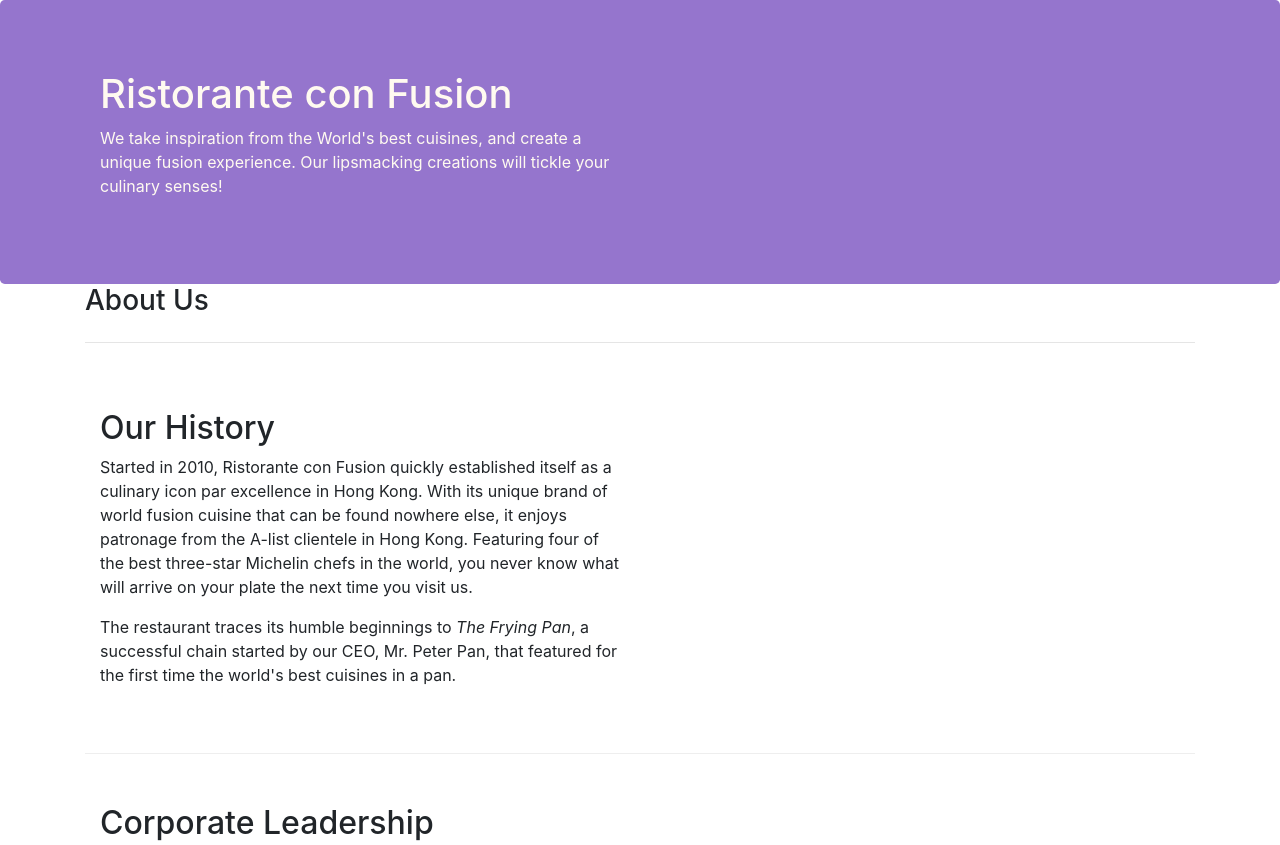
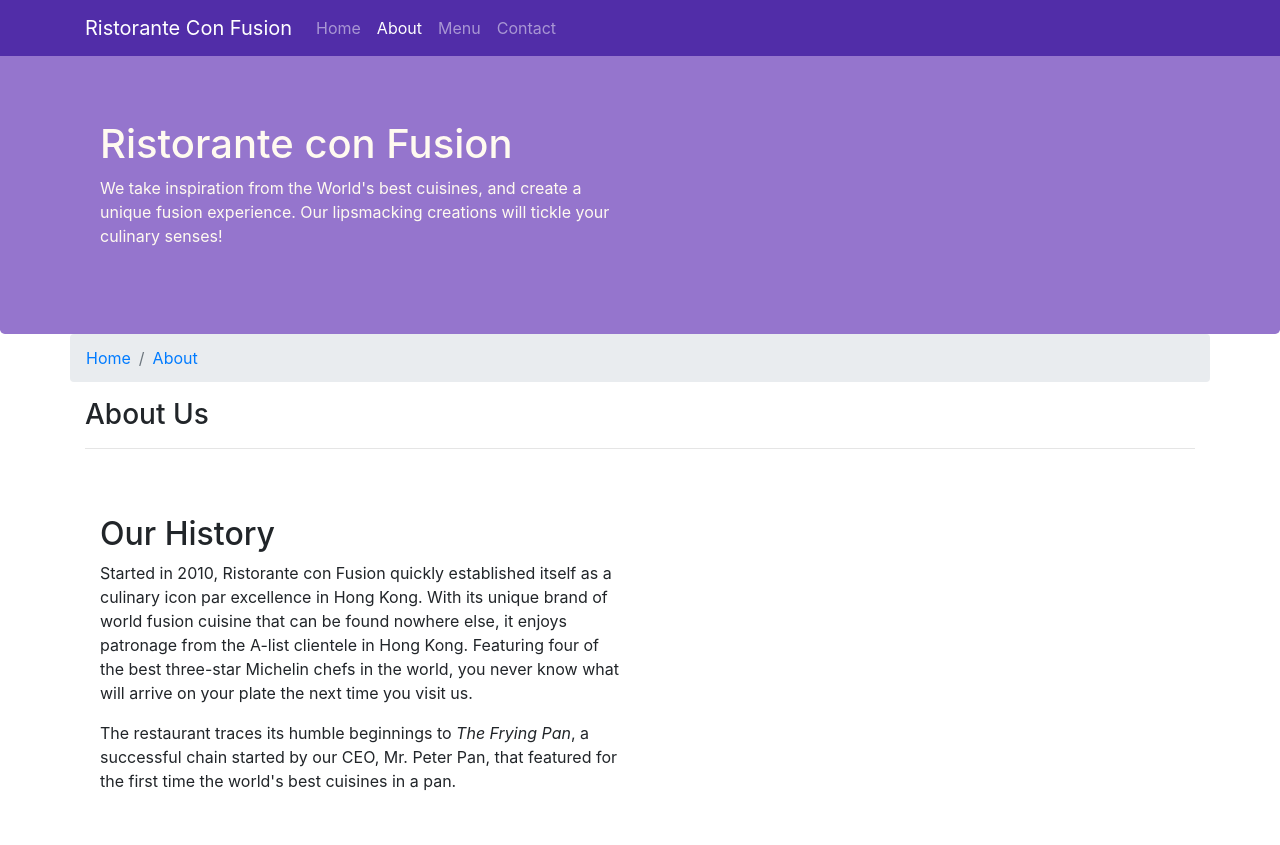
Before and after one commit to AlexGeControl/Full-Stacker--01-Bootstrap, a website: page aboutus.html in a window 1280 px wide. Shown: the top 845 px of the page. Drawn offline with nearby package versions, Linux system fonts and the light colour scheme.

Commit message:
add navbar and breadcrumb.

```diff
--- a/aboutus.html
+++ b/aboutus.html
@@ -16,6 +16,30 @@
     </head>
 
     <body>
+        <!-- navbar class from Bootstrap for nav element in HTML -->
+        <!-- navbar-expand-sm
+                that means that for small and extra small screens,
+                this navbars will become a toggle-able navbar.
+        -->
+        <nav class="navbar navbar-dark navbar-expand-sm fixed-top">
+            <div class="container">
+                <!-- Bootstrap class navbar-brand: this can be replaced with the logo for the website -->
+                <a class="navbar-brand" href="./index.html">Ristorante Con Fusion</a>
+                <!-- content of navbar -->
+                <div id="navbar" class="collapse navbar-collapse">
+                    <ul class="navbar-nav mr-auto">
+                            <li class="nav-item"><a class="nav-link" href="./index.html">Home</a></li>
+                            <li class="nav-item active"><a class="nav-link" href="#">About</a></li>
+                            <li class="nav-item"><a class="nav-link" href="#">Menu</a></li>
+                            <li class="nav-item"><a class="nav-link" href="#">Contact</a></li>
+                    </ul>
+                </div>
+                <!-- navbar toggler -->
+                <button class="navbar-toggler" type="button" data-toggle="collapse" data-target="#navbar">
+                    <span class="navbar-toggler-icon"></span>
+                </button>
+            </div>
+        </nav>
 
         <header class="jumbotron">
             <div class="container">
@@ -31,11 +55,16 @@
         </header>
 
         <div class="container">
-            <div>
-                <div class="row row-header">
+            <div class="row">
+                <ol class="col-12 breadcrumb">
+                    <li class="breadcrumb-item"><a href="./index.html">Home</a></li>
+                    <li class="breadcrumb-item active"><a href="#">About</a></li>
+                </ol>
+
+                <div class="col-12">
                     <h3>About Us</h3>
+                    <hr>
                 </div>
-                <hr>
             </div>
 
             <div class="row row-content align-self-center">
@@ -82,7 +111,7 @@
                     <div class="col-4 offset-1 col-sm-2">
                         <h5>Links</h5>
                         <ul class="list-unstyled">
-                            <li><a href="#">Home</a></li>
+                            <li><a href="./index.html">Home</a></li>
                             <li><a href="#">About</a></li>
                             <li><a href="#">Menu</a></li>
                             <li><a href="#">Contact</a></li>
--- a/static/css/style.css
+++ b/static/css/style.css
@@ -1,3 +1,17 @@
+/*
+    pad body for navbar
+ */
+body {
+    padding: 50px 0px 0px 0px;
+}
+
+/*
+    theme color for navbar
+*/
+.navbar-dark {
+    background-color: #512DA8;
+}
+
 /*
     header
  */
```
Also changed, not shown: index.html (+25 -1 lines).
